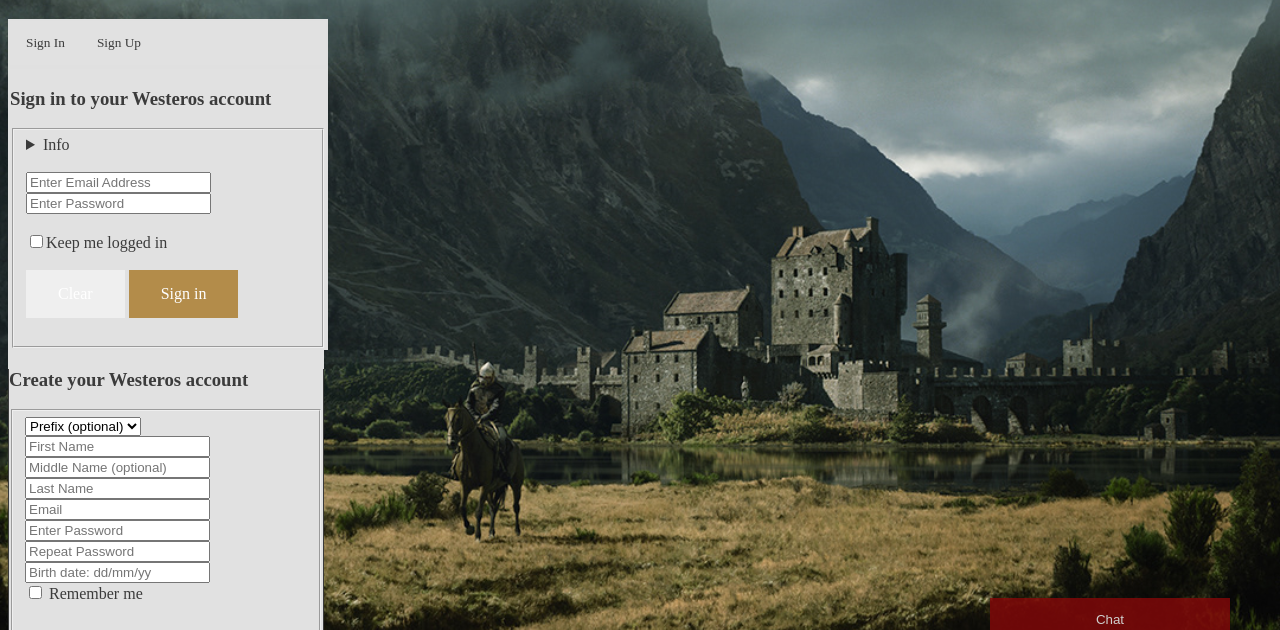
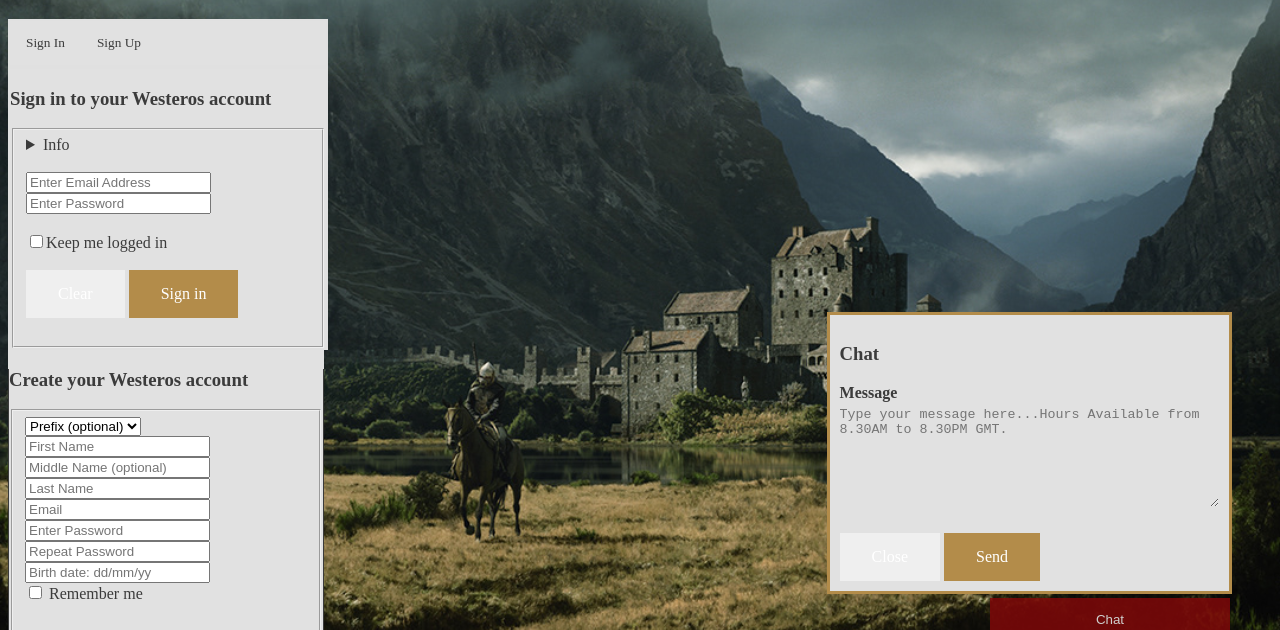
Before and after one commit to larrybe/t6g0t-group, a plain HTML site: page WebDev_GroupWork-4/sign_in.html in a window 1280 px wide. Shown: the part 136-766 px from the top of the page. Drawn offline with Linux system fonts and the light colour scheme; a web font is replaced by a local one.

Commit message:
Update signin.css
change label of ".chat-popup" to ".chat-box"  line 134

```diff
--- a/WebDev_GroupWork-4/signin.css
+++ b/WebDev_GroupWork-4/signin.css
@@ -131,7 +131,7 @@ body{
       right: 50px;
       width: 240px;
     }
-    .chat-popup {
+    .chat-box {
 
       position: fixed;
       bottom: 70px;
```
